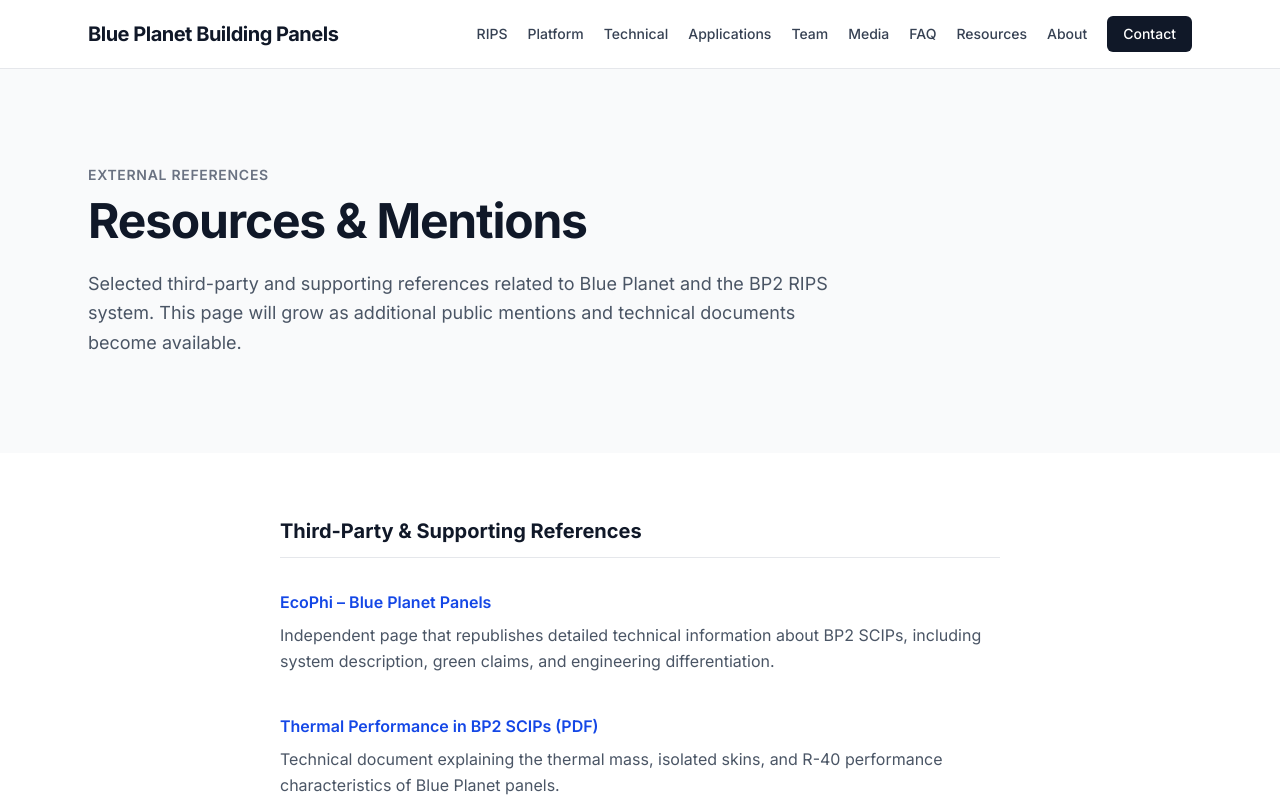
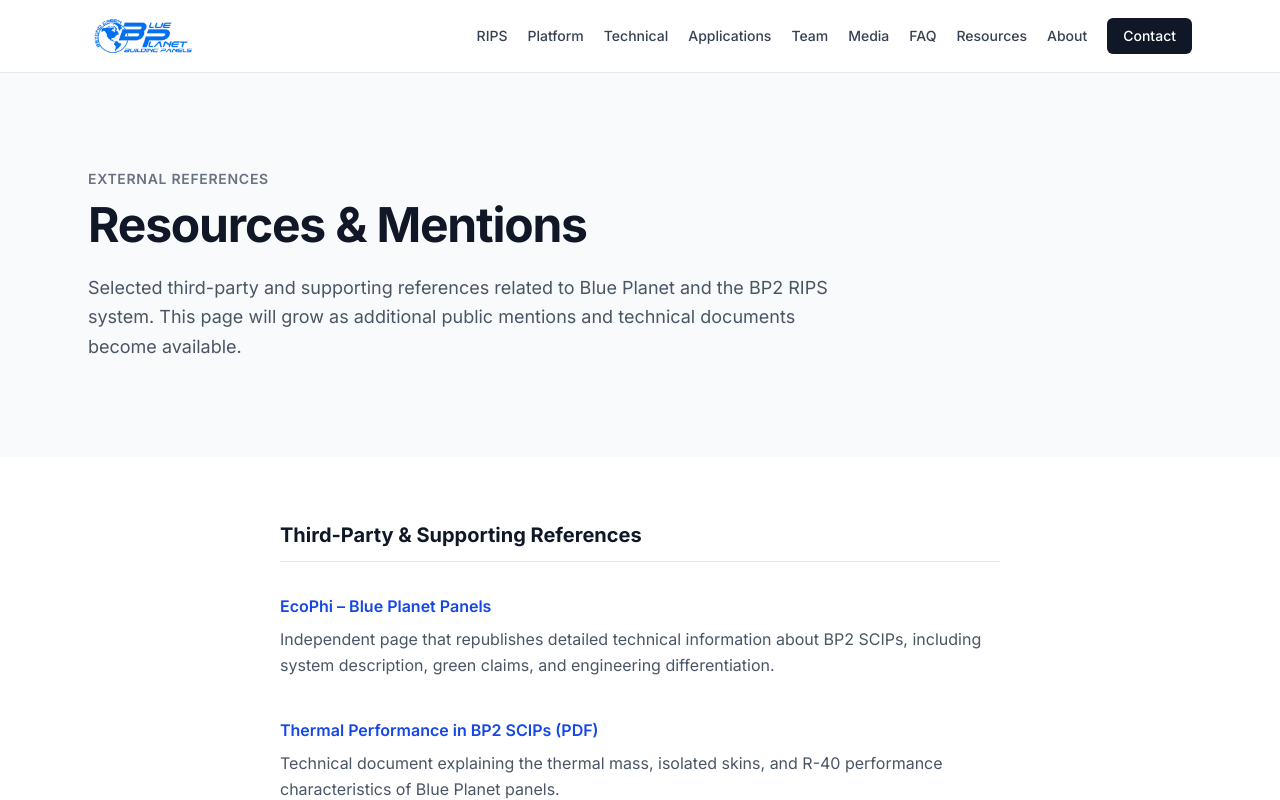
Before and after one commit to tultraximo/bp2-site, a Next.js app: page /resources in a window 1280 px wide. Shown: the top 800 px of the page. Built offline with nearby package versions, Linux system fonts and the light colour scheme.

Commit message:
header logo

```diff
--- a/app/globals.css
+++ b/app/globals.css
@@ -12,7 +12,7 @@
 }
 
 body {
-  background: var(--background);
+  background-color: var(--background);
   color: var(--foreground);
   font-family: var(--font-inter), system-ui, sans-serif;
 }
--- a/components/Header.tsx
+++ b/components/Header.tsx
@@ -1,6 +1,7 @@
 "use client";
 
 import Link from "next/link";
+import Image from "next/image";
 import { useState } from "react";
 
 export default function Header() {
@@ -21,14 +22,22 @@
 
   return (
     <header className="border-b border-gray-200 bg-white">
-      <div className="mx-auto flex max-w-6xl items-center justify-between px-6 py-4">
+      <div className="mx-auto flex max-w-6xl items-center justify-between px-6 py-3">
         {/* Logo */}
+
         <Link
           href="/"
-          className="text-xl font-bold tracking-tight text-gray-900"
           onClick={() => setIsOpen(false)}
+          className="flex items-center"
         >
-          Blue Planet Building Panels
+          <Image
+            src="/logo.png"
+            alt="Blue Planet Building Panels"
+            width={180}
+            height={60}
+            className="h-10 w-auto md:h-12"
+            priority
+          />
         </Link>
 
         {/* Desktop Navigation */}
@@ -56,7 +65,6 @@
           aria-label="Toggle menu"
         >
           {isOpen ? (
-            // X icon
             <svg
               className="h-6 w-6"
               fill="none"
@@ -71,7 +79,6 @@
               />
             </svg>
           ) : (
-            // Hamburger icon
             <svg
               className="h-6 w-6"
               fill="none"
```
